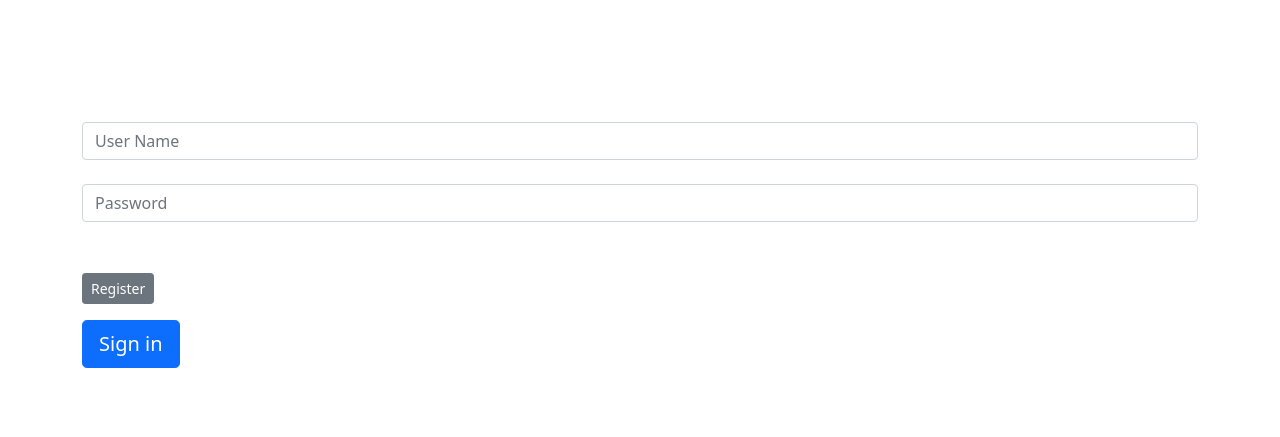
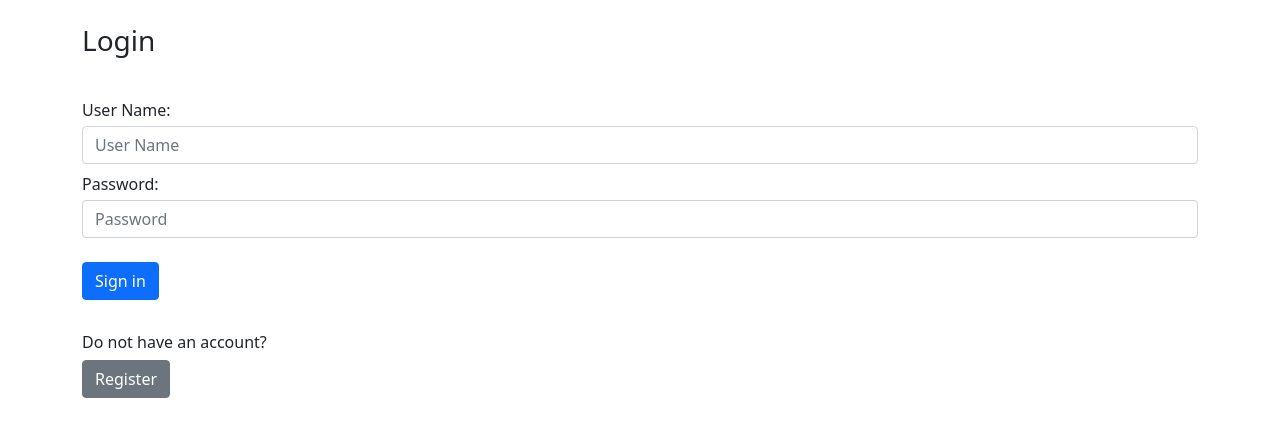
Before and after one commit to NanoProd/StackOverflowMock, a Flask app: page /login in a window 1280 px wide. Shown: the part 56-493 px from the top of the page. Run offline with Flask 2, Linux system fonts and the light colour scheme.

Commit message:
[#27] Refactored template.

```diff
--- a/services/web/project/templates/login.html
+++ b/services/web/project/templates/login.html
@@ -3,27 +3,27 @@
 {%block title%}Login{%endblock%}
 
 {%block content%}
-<form method="POST" class="form-signin" style="color:white">
+<form method="POST" class="form-signin text-dark">
   {{ form.hidden_tag() }}
   <h1 class="h3 mb-3 font-weight-normal">
-    Please Login
+    Login
   </h1>
   <br>
-  {{ form.username.label() }}
+  {{ form.username.label(class="mb-1") }}
   {{ form.username(class="form-control", placeholder="User Name") }}
 
-  {{ form.password.label() }}
+  {{ form.password.label(class="mb-1 mt-2") }}
   {{ form.password(class="form-control", placeholder="Password") }}
 
   <br>
 
+  {{ form.submit(class="btn btn-md btn-block btn-primary") }}
 
+  <hr style="color:white;">
   <div class="checkbox mb-3">
     <h6>Do not have an account?</h6>
-    <a class="btn btn-sm btn-secondary" href="{{ url_for('auth.signup') }}">Register</a>
+    <a class="btn btn-md btn-secondary" href="{{ url_for('auth.signup') }}">Register</a>
   </div>
-
-  {{ form.submit(class="btn btn-lg btn-block btn-primary") }}
 
 </form>
 {%endblock%}
```
